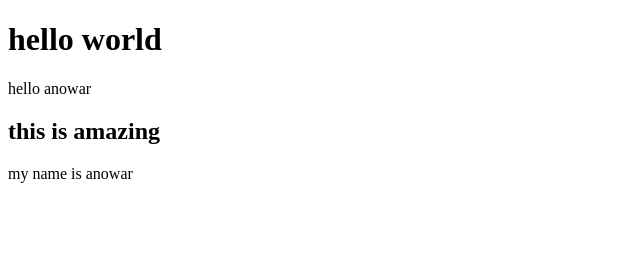
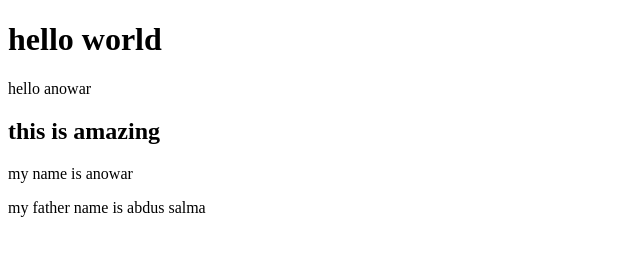
Before and after one commit to anowarhosens/first-project, a plain HTML site: page index.html in a window 1280 px wide. Shown: the whole page, without its empty margins (0-640 px from the left). Drawn offline with Linux system fonts and the light colour scheme.

Commit message:
Update index.html

```diff
--- a/index.html
+++ b/index.html
@@ -10,5 +10,6 @@
     <p>hello anowar</p>
     <h2>this is amazing</h2>
     <P>my name is anowar</P>
+    <P>my father name is abdus salma</P>
 </body>
 </html>
```
